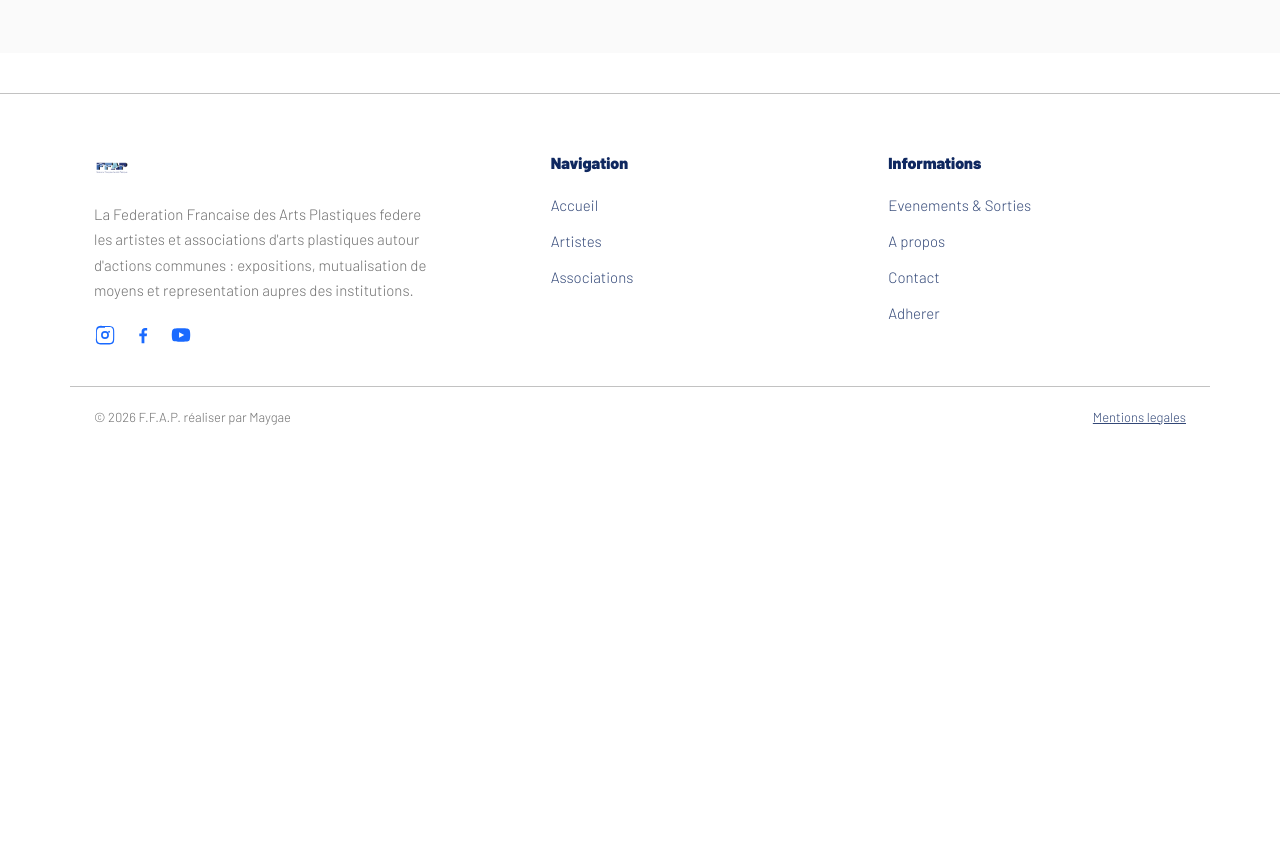
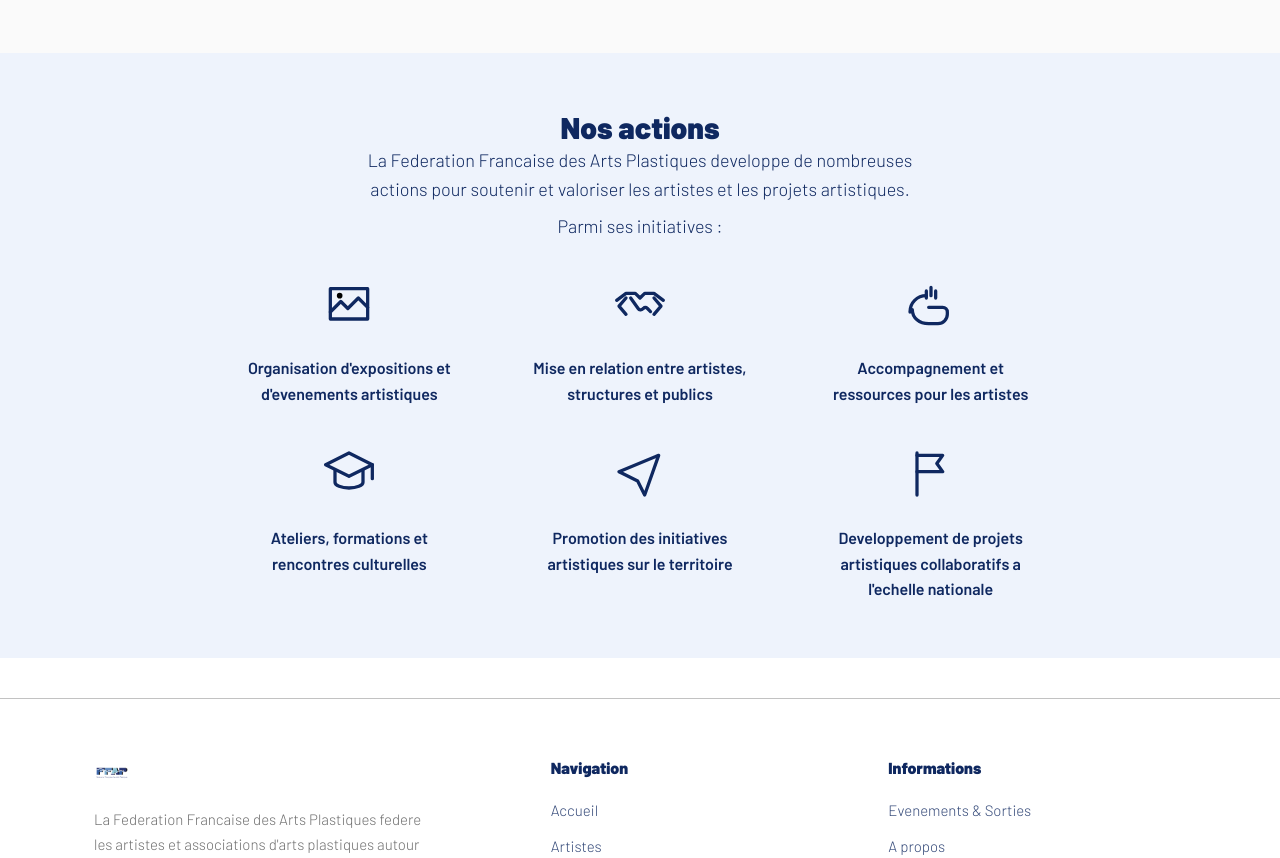
Before and after one commit to Maygae/ffap-site, a plain HTML site: page ffap-frontend/federation.html in a window 1280 px wide. Shown: the part 1578-2436 px from the top of the page. Before the commit the page ends 2025 px from the top, so only its background shows below. Drawn offline with Linux system fonts and the light colour scheme.

Commit message:
Remplace Envie de nous rejoindre par la rubrique Nos actions (6 icones)

```diff
--- a/ffap-frontend/css/style.css
+++ b/ffap-frontend/css/style.css
@@ -195,6 +195,20 @@ section { padding: 56px 0; }
 .grid { display: grid; gap: 20px; }
 .grid-3 { grid-template-columns: repeat(3, 1fr); }
 .grid-4 { grid-template-columns: repeat(4, 1fr); }
+
+.actions-grid { row-gap: 40px; }
+.action-item { text-align: center; }
+.action-item svg {
+  width: 56px;
+  height: 56px;
+  fill: none;
+  stroke: var(--bleu-marine);
+  stroke-width: 1.4;
+  stroke-linecap: round;
+  stroke-linejoin: round;
+  margin-bottom: 16px;
+}
+.action-item p { font-weight: 600; font-size: 16px; margin: 0 auto; max-width: 220px; }
 
 .card {
   display: block;
--- a/ffap-frontend/federation.html
+++ b/ffap-frontend/federation.html
@@ -79,6 +79,42 @@
   </div>
 </section>
 
+<section style="background:#EEF3FC;">
+  <div class="container" style="max-width:900px;">
+    <div class="section-head">
+      <h2>Nos actions</h2>
+      <p class="texte-secondaire">La Federation Francaise des Arts Plastiques developpe de nombreuses actions pour soutenir et valoriser les artistes et les projets artistiques.</p>
+      <p class="texte-secondaire" style="margin-top:8px;">Parmi ses initiatives :</p>
+    </div>
+    <div class="grid grid-3 actions-grid">
+      <div class="action-item">
+        <svg viewBox="0 0 24 24" aria-hidden="true"><path d="M4 5h16v13H4z"/><path d="M4 15l4.5-4.5 3 3L16 9l4 4"/><circle cx="8" cy="8" r="1.2" fill="currentColor" stroke="none"/></svg>
+        <p>Organisation d'expositions et d'evenements artistiques</p>
+      </div>
+      <div class="action-item">
+        <svg viewBox="0 0 24 24" aria-hidden="true"><path d="M2 10l4-3h4l2 2 2-2h4l4 3"/><path d="M8 9l3.2 4.5a1.3 1.3 0 0 0 2 .2l.3-.3a1.1 1.1 0 0 1 1.6 0l1.4 1.4"/><path d="M6 9l-3 3.5 3 3.5"/><path d="M18 9l3 3.5-3 3.5"/></svg>
+        <p>Mise en relation entre artistes, structures et publics</p>
+      </div>
+      <div class="action-item">
+        <svg viewBox="0 0 24 24" aria-hidden="true"><path d="M3 15c0-4 3-7 7-7"/><path d="M10 6v3M12 4.5v3.5M14 6v3"/><path d="M4 14c0 3.5 3 6 7 6h4a4 4 0 0 0 4-4v-1a2 2 0 0 0-2-2h-6"/></svg>
+        <p>Accompagnement et ressources pour les artistes</p>
+      </div>
+      <div class="action-item">
+        <svg viewBox="0 0 24 24" aria-hidden="true"><path d="M12 3L2 8l10 5 10-5-10-5z"/><path d="M6 10.5v5c0 1.4 2.7 2.5 6 2.5s6-1.1 6-2.5v-5"/><path d="M22 8v6"/></svg>
+        <p>Ateliers, formations et rencontres culturelles</p>
+      </div>
+      <div class="action-item">
+        <svg viewBox="0 0 24 24" aria-hidden="true"><path d="M3 11l17-7-6 17-3-6-6-3-2 -1z"/></svg>
+        <p>Promotion des initiatives artistiques sur le territoire</p>
+      </div>
+      <div class="action-item">
+        <svg viewBox="0 0 24 24" aria-hidden="true"><path d="M6 3v18"/><path d="M6 4h11l-2.5 3.5L17 11H6"/></svg>
+        <p>Developpement de projets artistiques collaboratifs a l'echelle nationale</p>
+      </div>
+    </div>
+  </div>
+</section>
+
 <footer class="site-footer" id="site-footer"></footer>
 
 <script src="js/script.js"></script>
```
